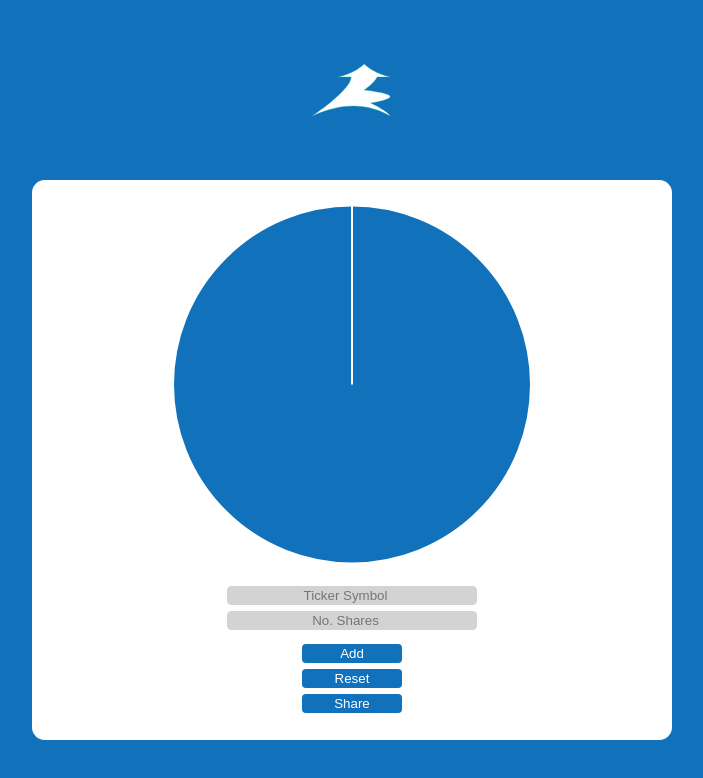
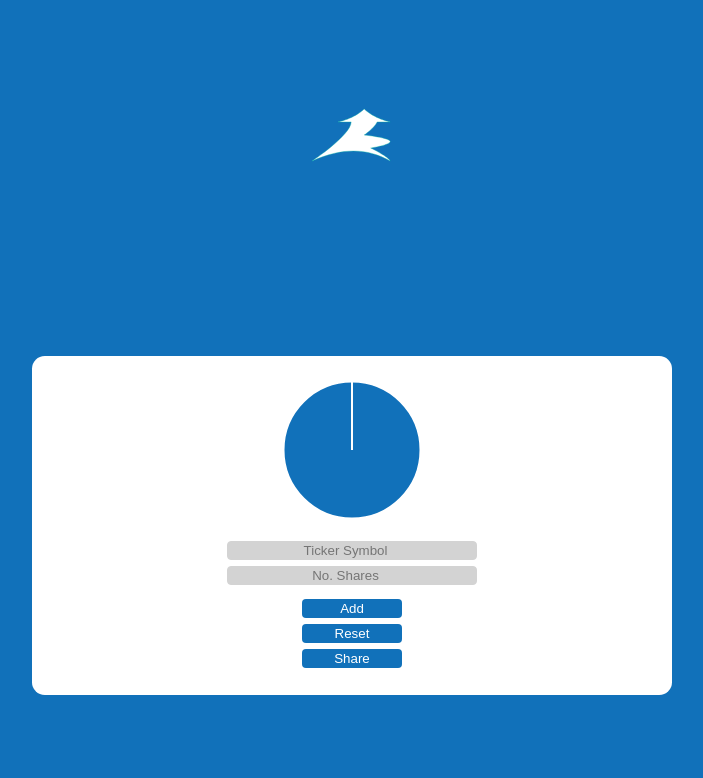
Before and after one commit to Tepeup/portfoliorater, a React (Create React App) app in the folder client/: page / in a window 1280 px wide. Shown: the top 778 px of the page, without its empty margins (288-991 px from the left). Built offline with nearby package versions, Linux system fonts and the light colour scheme.

Commit message:
CSS changes

```diff
--- a/client/src/Components/Body/Body.styles.scss
+++ b/client/src/Components/Body/Body.styles.scss
@@ -34,7 +34,7 @@ span {
 }
 .Body {
     font-family: "Comfortaa";
-    padding: 30px;
+    padding: 10px;
     width: 100vw;
     height: 100vh;
     box-sizing: border-box;
@@ -47,8 +47,8 @@ span {
         padding: 1.5rem;
         min-width: 50vw;
         width: auto;
-        max-height: 78vh;
-        min-height: 70vh;
+        max-height: 80vh;
+
         align-self: center;
         justify-self: center;
         display: grid;
--- a/client/src/Components/New/New.styles.scss
+++ b/client/src/Components/New/New.styles.scss
@@ -25,7 +25,7 @@ $baseColor: #1171ba;
 }
 
 .Body {
-    padding: 30px;
+    padding: 10px;
     width: 100vw;
     height: 100vh;
     box-sizing: border-box;
@@ -56,8 +56,8 @@ $baseColor: #1171ba;
         padding: 1.5rem;
         min-width: 50vw;
         width: auto;
-        max-height: 78vh;
-        min-height: 70vh;
+        max-height: 80vh;
+
         align-self: center;
         justify-self: center;
         display: grid;
```
